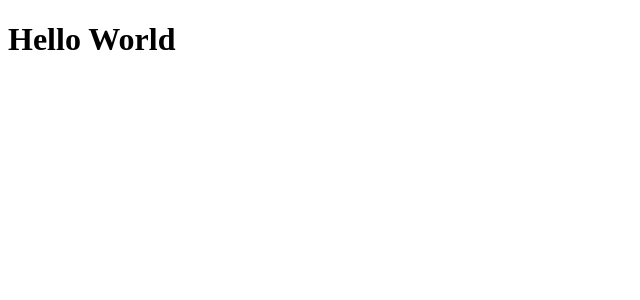
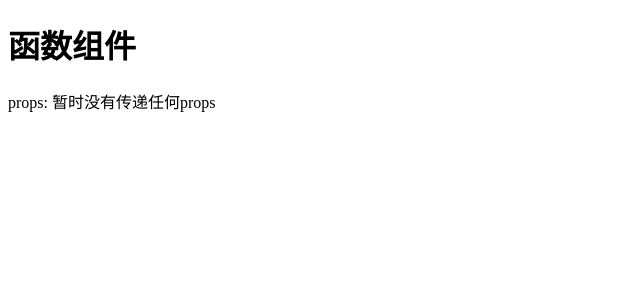
Before and after one commit to coder-klaus/react-tutorial, a React (Vite) app: page / in a window 1280 px wide. Shown: the top 300 px of the page, without its empty margins (0-640 px from the left). Built offline with nearby package versions, Linux system fonts and the light colour scheme.

Commit message:
fix: 更新 组件初体验相关示例

```diff
--- a/index.html
+++ b/index.html
@@ -3,7 +3,7 @@
   <head>
     <meta charset="UTF-8" />
     <link rel="icon" type="image/svg+xml" href="/vite.svg" />
-    <meta name="viewport" content="width=device-width, initial-scale=1.0" />
+    <meta name="viewport" content="width=device-width, initial-scale=1.0, user-scalable=no" />
     <title>React18</title>
   </head>
   <body>
--- a/src/App.jsx
+++ b/src/App.jsx
@@ -1,9 +1,14 @@
 import React from 'react';
+// 👇 需要切换示例时，只需修改下方 import 的注释即可！
+// import Child from './components/001-类组件'
+// import Child from './components/002-类组件(完整写法)'
+import Child from './components/003-函数组件'
 
 const App = () => {
   return (
     <div>
-      <h1>Hello World</h1>
+      {/* 单标签必须严格闭合 */}
+      <Child />
     </div>
   );
 };
--- /dev/null
+++ b/src/components/001-类组件.jsx
@@ -0,0 +1,33 @@
+// React 支持默认导出（如 export default React）和命名导出（如 export { Component }）
+// 因此我们即可以 import React from 'react' 后通过 React.PureComponent 使用，
+// 也可以直接 import { PureComponent } from 'react' 后使用·
+import { PureComponent } from 'react'
+
+export class ClassComponent extends PureComponent {
+  // 原则上，定义状态和数据需要定义在构造函数中，
+  // 但ES6提供了类字段定义方式，浏览器解析时会自动将类字段定义方式直接放入构造函数的最后执行
+  // 因此我们可以直接在类中直接定义，以省略构造函数
+
+  // 状态需要定义在state
+  state = {
+    count: 0
+  }
+
+  // 普通数据无需定义在state
+  message = '类组件'
+
+  // 这是唯一必须实现的方法，内部this指向组件实例，返回值是组件的JSX视图
+  //  + 所以 render方法的返回值类型是 ReactNode
+  // 组件的render方法会在初始渲染或组件更新时被回调，以获取最新的JSX视图
+  render() {
+    return (
+      <div>
+        <h1>{this.message}</h1>
+        <h2>{this.state.count}</h2>
+        <button onClick={() => this.setState({ count: this.state.count + 1 })}>+1</button>
+      </div>
+    )
+  }
+}
+
+export default ClassComponent
--- /dev/null
+++ b/src/components/002-类组件(完整写法).jsx
@@ -0,0 +1,37 @@
+import { PureComponent } from 'react'
+
+export class ClassComponent extends PureComponent {
+  /*
+    默认情况下，继承的类存在如下默认属性
+    constructor(...args) {
+      super(...args)
+    }
+  */
+
+  constructor(props) {
+    // 将父组件传入的props显示传递给父类
+    // ⚠️ 即使在构造器中，不显示传递props，React内部也会自动隐式将props传递给父类
+    // 区别是
+    // 1. 显示传递props，则可以在构造器中使用this.props，也可以在其它内部this为组件实例的方法「 如 render 」中使用this.props
+    // 2. 隐式传递props，则不能在构造器中使用this.props, 只能在其它内部this为组件实例的方法「 如 render 」中使用this.props
+    super(props)
+
+    this.state = {
+      count: 0
+    }
+
+    this.message = '类组件(完整写法)'
+  }
+
+  render() {
+    return (
+      <div>
+        <h1>{this.message}</h1>
+        <h2>{this.state.count}</h2>
+        <button onClick={() => this.setState({ count: this.state.count + 1 })}>+1</button>
+      </div>
+    )
+  }
+}
+
+export default ClassComponent
--- /dev/null
+++ b/src/components/003-函数组件.jsx
@@ -0,0 +1,14 @@
+import { memo } from 'react'
+
+// 函数组件本质就是接收props对象，并返回JSX视图的函数
+// 函数组件会在组件首次渲染和后续更新时被回调，以获取最新的JSX视图
+const FunctionComponent = memo((props = {}) => {
+  return (
+    <div>
+      <h1>函数组件</h1>
+      <p>props: {Object.keys(props).length > 0 ? JSON.stringify(props) : '暂时没有传递任何props'}</p>
+    </div>
+  )
+})
+
+export default FunctionComponent
--- a/src/main.jsx
+++ b/src/main.jsx
@@ -1,9 +1,4 @@
-import { StrictMode } from 'react'
 import { createRoot } from 'react-dom/client'
 import App from './App.jsx'
 
-createRoot(document.getElementById('root')).render(
-  <StrictMode>
-    <App />
-  </StrictMode>,
-)
+createRoot(document.getElementById('root')).render(<App />)
```
Also changed, not shown: 2 other files (tests, documents, lock files or other folders).
